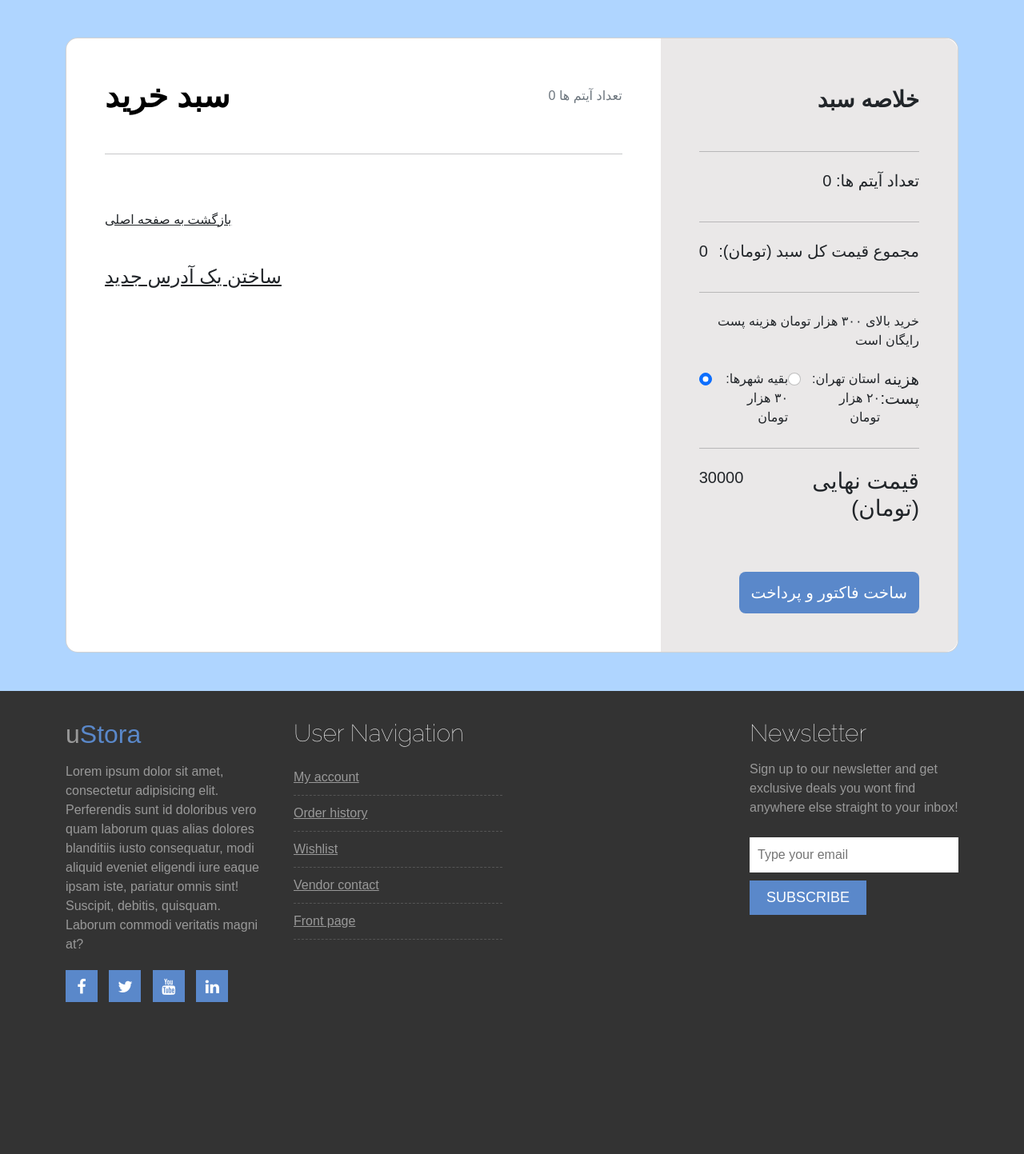
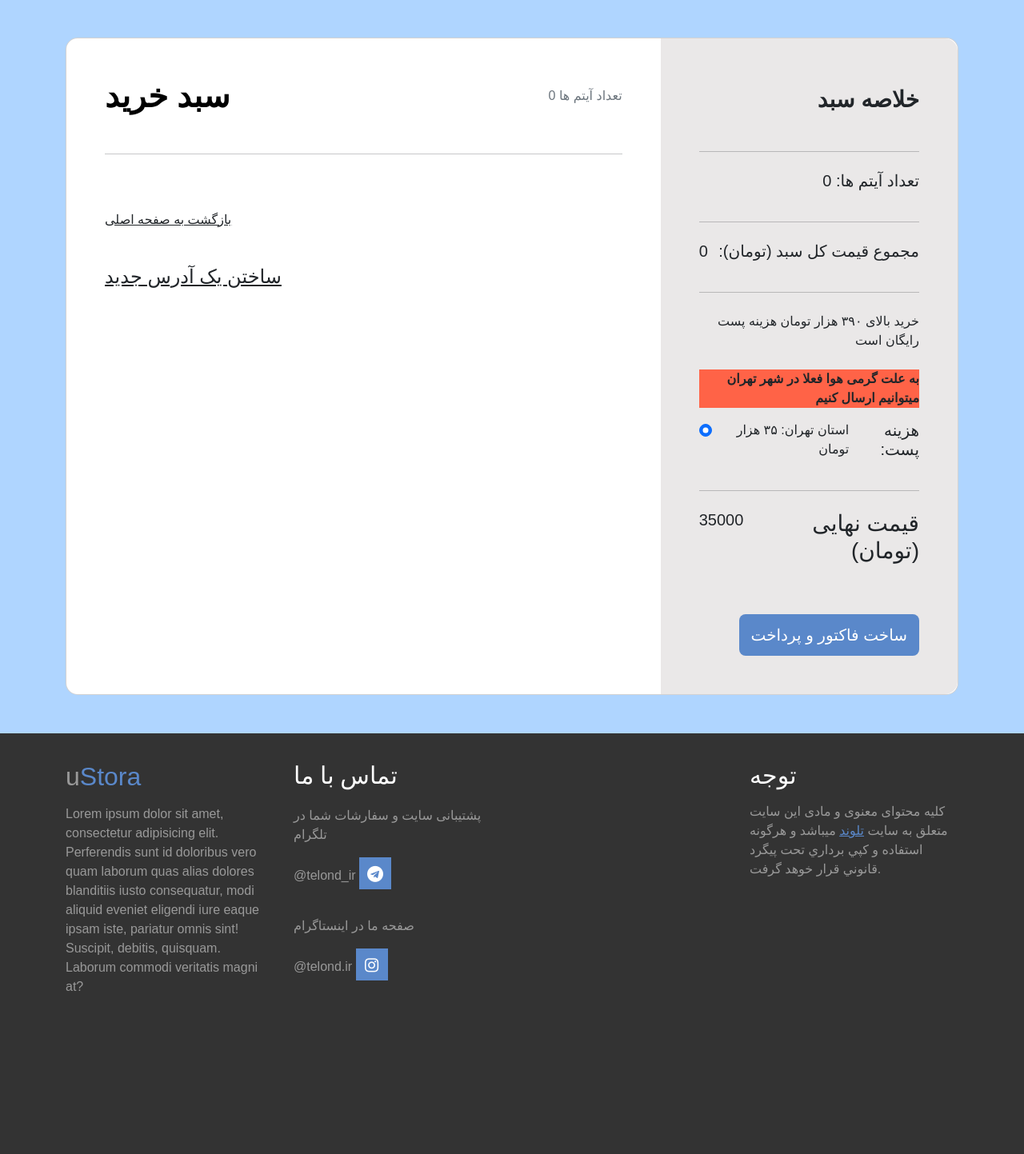
Before and after one commit to MohammadNourmohammadi/onlineShop, a Django app: page /cart/ in a window 1280 px wide. Shown: the part 41-1484 px from the top of the page at 80% size. After the commit the page ends 1280 px from the top, so only its background shows below. Run offline with Django 4.2, Linux system fonts and the light colour scheme; parts of the project's set-up code (start-up, migrations or seed data) failed here and were passed over; some libraries are stand-ins or nearby versions.

Commit message:
change post fee and init sms for delivery

```diff
--- a/accounts/templates/accounts/address_edit.html
+++ b/accounts/templates/accounts/address_edit.html
@@ -50,13 +50,13 @@
                             <div class="form-outline mb-4">
                                 <label class="form-label" for="id_state">استان</label>
                                 <input type="text" id="id_state" name="state" class="form-control form-control-lg"
-                                       value="{{ address.state }}" maxlength="30" required/>
+                                       value="{{ address.state }}" readonly maxlength="30" required/>
                             </div>
 
                             <div class="form-outline mb-4">
                                 <label class="form-label" for="id_city">شهر</label>
                                 <input type="text" id="id_city" name="city" class="form-control form-control-lg"
-                                       value="{{ address.city }}" maxlength="30" required/>
+                                       value="{{ address.city }}" readonly maxlength="30" required/>
                             </div>
 
                             <input type="submit" class="btn btn-primary" value="ویرایش آدرس">
--- a/cart/templates/cart/detail.html
+++ b/cart/templates/cart/detail.html
@@ -91,41 +91,45 @@
                                         <hr class="my-4">
 
                                         <div class="d-flex justify-content-between mb-4">
-                                            <h7> خرید بالای ۳۰۰ هزار تومان هزینه پست رایگان است</h7>
+                                            <h7> خرید بالای ۳۹۰ هزار تومان هزینه پست رایگان است</h7>
                                         </div>
+                                        <p style="background-color:Tomato;"><b> به علت گرمی هوا فعلا در شهر
+                                            تهران میتوانیم ارسال کنیم</b></p>
 
                                         <form action="{% url 'order:order_create' %}" method="post">
                                             {% csrf_token %}
                                             <div class="d-flex justify-content-between mb-4">
                                                 <h7></h7>
                                                 <h5>هزینه پست: </h5>
-                                                {% if cart.get_total_price >= 300000 %}
+
+                                                {% if cart.get_total_price >= 390000 %}
                                                     رایگان
                                                 {% else %}
                                                     <div class="form-check">
                                                         <input class="form-check-input" type="radio" name="post_method"
-                                                               id="post_tehran" value="post_tehran" onclick="updatePrice()">
+                                                               id="post_tehran" checked value="post_tehran"
+                                                               onclick="updatePrice()">
                                                         <label class="form-check-label" for="post_tehran">
-                                                            استان تهران: ۲۰ هزار تومان
+                                                            استان تهران: ۳۵ هزار تومان
                                                         </label>
                                                     </div>
-                                                    <div class="form-check">
-                                                        <input class="form-check-input" type="radio" name="post_method"
-                                                               id="post_other" value="post_other" checked onclick="updatePrice()">
-                                                        <label class="form-check-label" for="post_other">
-                                                            بقیه شهر‌ها: ۳۰ هزار تومان
-                                                        </label>
-                                                    </div>
+                                                    {#                                                    <div class="form-check">#}
+                                                    {#                                                        <input class="form-check-input" type="radio" name="post_method"#}
+                                                    {#                                                               id="post_other" value="post_other" checked onclick="updatePrice()">#}
+                                                    {#                                                        <label class="form-check-label" for="post_other">#}
+                                                    {#                                                            بقیه شهر‌ها: ۳۰ هزار تومان#}
+                                                    {#                                                        </label>#}
+                                                    {#                                                    </div>#}
                                                 {% endif %}
                                             </div>
                                             <hr class="my-4">
 
                                             <div class="d-flex justify-content-between mb-5">
                                                 <h3 class="text-uppercase">قیمت نهایی (تومان)</h3>
-                                                {% if cart.get_total_price >= 300000 %}
+                                                {% if cart.get_total_price >= 390000 %}
                                                     <h5 id="final_price">{{ cart.get_total_price }}</h5>
                                                 {% else %}
-                                                    <h5 id="final_price">{{ cart.get_total_price|add:30000 }}</h5>
+                                                    <h5 id="final_price">{{ cart.get_total_price|add:35000 }}</h5>
                                                 {% endif %}
                                             </div>
 
--- a/delivery/views.py
+++ b/delivery/views.py
@@ -4,6 +4,7 @@ from .models import DeliveryPack
 from django.views import generic
 from django.http import Http404
 from .forms import PostDeliveryForm
+from .sms_delivery import send_sms_get_postman
 
 
 def create_delivery_pack(order: Order, ref_id):
@@ -37,6 +38,8 @@ def delivery_pack_detail(request, pk):
         delivery_pack = get_object_or_404(DeliveryPack, pk=pk)
         delivery_pack.post_tracking_code = request.POST['post_tracking_code']
         if 'is_post_delivered' in request.POST.keys():
+            if not delivery_pack.is_post_delivered:
+                send_sms_get_postman.delay(delivery_pack.phone_of_transferee, delivery_pack.name_of_transferee)
             delivery_pack.is_post_delivered = True
         else:
             delivery_pack.is_post_delivered = False
--- a/order/views.py
+++ b/order/views.py
@@ -63,7 +63,7 @@ def payment(request, order_id):
         messages.error(request, 'آدرس باید انتخاب شود', 'danger')
         return redirect('order:order_list')
     address = get_object_or_404(UserAddress, pk=request.POST['address'])
-    response = send_request(order.get_total_price, "خرید از سایت تلوند")
+    response = send_request(order.get_total_price, f"{request.user.last_name} سفارش ")
     if response['status']:
         order.authority = response['authority']
         order.address = address
--- a/static/js/cart_update_price.js
+++ b/static/js/cart_update_price.js
@@ -1,6 +1,6 @@
 function updatePrice() {
     if (document.getElementById("post_tehran").checked == true) {
-        document.getElementById("final_price").innerText = Number(document.getElementById("cart_total_price").innerText) + 20000;
+        document.getElementById("final_price").innerText = Number(document.getElementById("cart_total_price").innerText) + 35000;
     } else {
         document.getElementById("final_price").innerText = Number(document.getElementById("cart_total_price").innerText)  + 30000;
     }
--- a/templates/base.html
+++ b/templates/base.html
@@ -104,45 +104,37 @@
                         laborum quas alias dolores blanditiis iusto consequatur, modi aliquid eveniet eligendi iure
                         eaque ipsam iste, pariatur omnis sint! Suscipit, debitis, quisquam. Laborum commodi veritatis
                         magni at?</p>
-                    <div class="footer-social">
-                        <a href="#" target="_blank"><i class="fa fa-facebook"></i></a>
-                        <a href="#" target="_blank"><i class="fa fa-twitter"></i></a>
-                        <a href="#" target="_blank"><i class="fa fa-youtube"></i></a>
-                        <a href="#" target="_blank"><i class="fa fa-linkedin"></i></a>
-                    </div>
                 </div>
             </div>
 
             <div class="col-md-3 col-sm-6">
                 <div class="footer-menu">
-                    <h2 class="footer-wid-title">User Navigation </h2>
-                    <ul>
-                        <li><a href="#">My account</a></li>
-                        <li><a href="#">Order history</a></li>
-                        <li><a href="#">Wishlist</a></li>
-                        <li><a href="#">Vendor contact</a></li>
-                        <li><a href="#">Front page</a></li>
-                    </ul>
+                    <h2 class="footer-wid-title">تماس با ما </h2>
+                    <div class="footer-social">
+                        <p> پشتیبانی سایت و سفارشات شما در تلگرام </p>
+                        <span> @telond_ir <a href="https://t.me/telond_ir" target="_blank"><i
+                                class="fa fa-telegram"></i></a> </span>
+                        <br><br>
+                        <p> صفحه ما در اینستاگرام</p>
+                        <span> @telond.ir <a href="https://instagram.com/telond.ir?igshid=NTc4MTIwNjQ2YQ==" target="_blank"><i
+                                class="fa fa-instagram"></i></a> </span>
+                    </div>
+
                 </div>
             </div>
 
             <div class="col-md-3 col-sm-6">
                 <div class="footer-menu">
-                   <script src="https://www.zarinpal.com/webservice/TrustCode" type="text/javascript"></script>
+                    <script src="https://www.zarinpal.com/webservice/TrustCode" type="text/javascript"></script>
                 </div>
             </div>
 
             <div class="col-md-3 col-sm-6">
                 <div class="footer-newsletter">
-                    <h2 class="footer-wid-title">Newsletter</h2>
-                    <p>Sign up to our newsletter and get exclusive deals you wont find anywhere else straight to your
-                        inbox!</p>
-                    <div class="newsletter-form">
-                        <form action="#">
-                            <input type="email" placeholder="Type your email">
-                            <input type="submit" value="Subscribe">
-                        </form>
-                    </div>
+                    <h2 class="footer-wid-title">توجه</h2>
+                    <p>کلیه محتوای معنوی و مادی این سایت متعلق به سایت <a href="https://telond.ir">تلوند</a> میباشد و
+                        هرگونه استفاده و كپي برداري تحت پيگرد قانوني قرار خوهد گرفت. </p>
+
                 </div>
             </div>
         </div>
```
Also changed, not shown: accounts/templates/accounts/address_create.html (+13 -9 lines), delivery/sms_delivery.py (added, +16 -0 lines).
